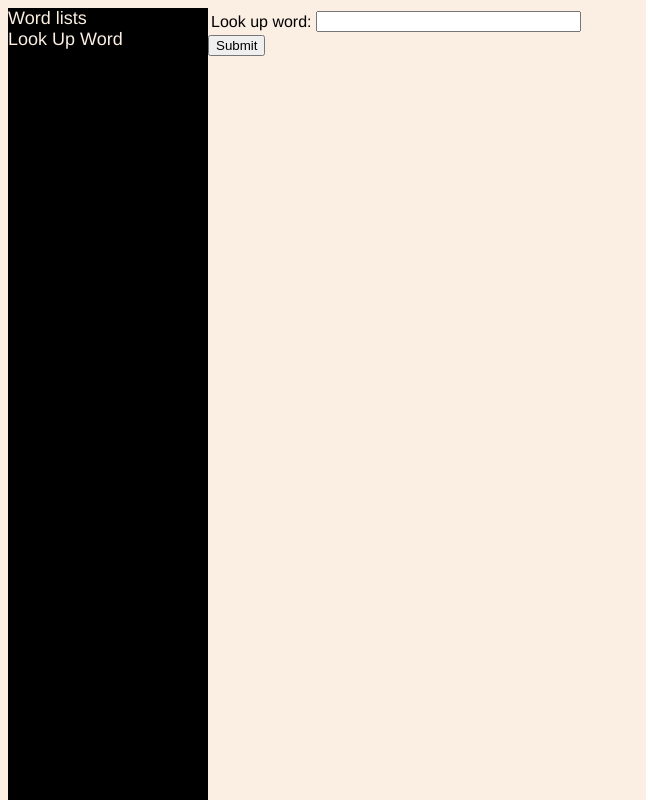
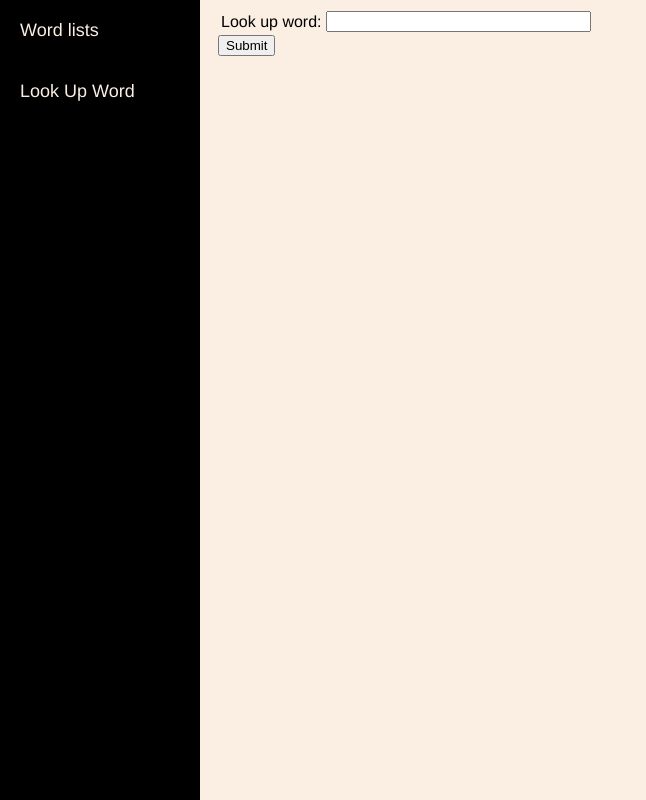
Before and after one commit to altoid/deutsch_lernen, a Flask app: page / in a window 1280 px wide. Shown: the whole page, without its empty margins (0-646 px from the left). Run offline with Flask 3, Linux system fonts and the light colour scheme.

Commit message:
more futzing with appearance

```diff
--- a/dlernen/static/styles.css
+++ b/dlernen/static/styles.css
@@ -20,6 +20,11 @@ body {
     position: fixed;
     z-index: 1;
     background-color: black;
+
+    /* this sets the coordinate of the top left corner of the sidebar.  without these there is a space around
+    the sidebar.  */
+    top: 0;
+    left: 0;
 }
 
 .sidebar a {
@@ -27,8 +32,10 @@ body {
     text-decoration: none;
     color: #fbeee2;
     font-size: large;
+    padding: 20px;
 }
 
 .content {
     margin-left: var(--sidebar-width);
+    padding: 0px 10px
 }
```
